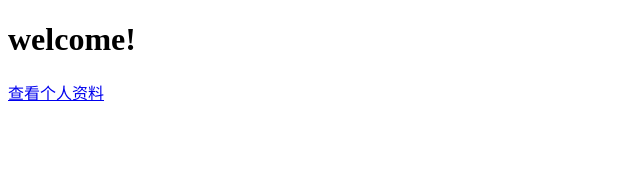
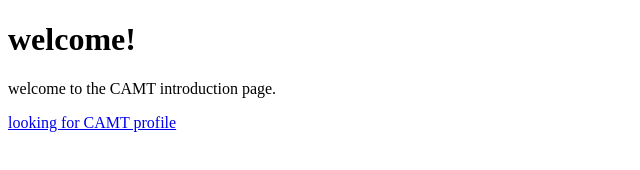
Before and after one commit to LAX-822/Git-Flows-Issue-Tracking-and-Kanban, a plain HTML site: page index.html in a window 1280 px wide. Shown: the whole page, without its empty margins (0-640 px from the left). Drawn offline with Linux system fonts and the light colour scheme.

Commit message:
add CAMT introduction

```diff
--- a/index.html
+++ b/index.html
@@ -3,10 +3,11 @@
 <head>
     <meta charset="UTF-8">
     <meta name="viewport" content="width=device-width, initial-scale=1.0">
-    <title>title</title>
+    <title>CAMT info</title>
 </head>
 <body>
     <h1>welcome!</h1>
-    <a href="profile.html">查看个人资料</a>
+    <p>welcome to the CAMT introduction page.</p>
+        <a href="profile.html">looking for CAMT profile</a>
 </body>
 </html>
```
Also changed, not shown: profile.html (deleted, +0 -1 lines).
